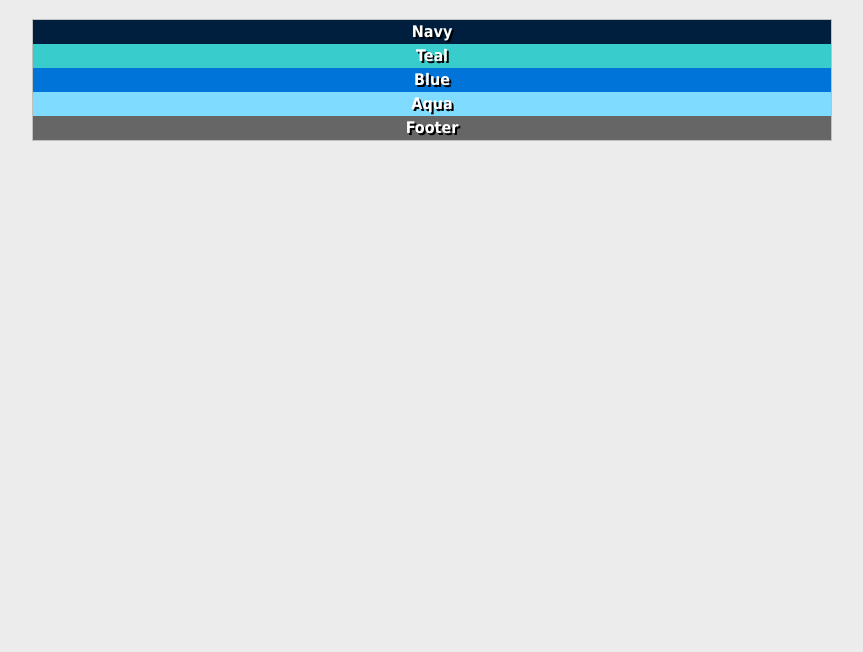
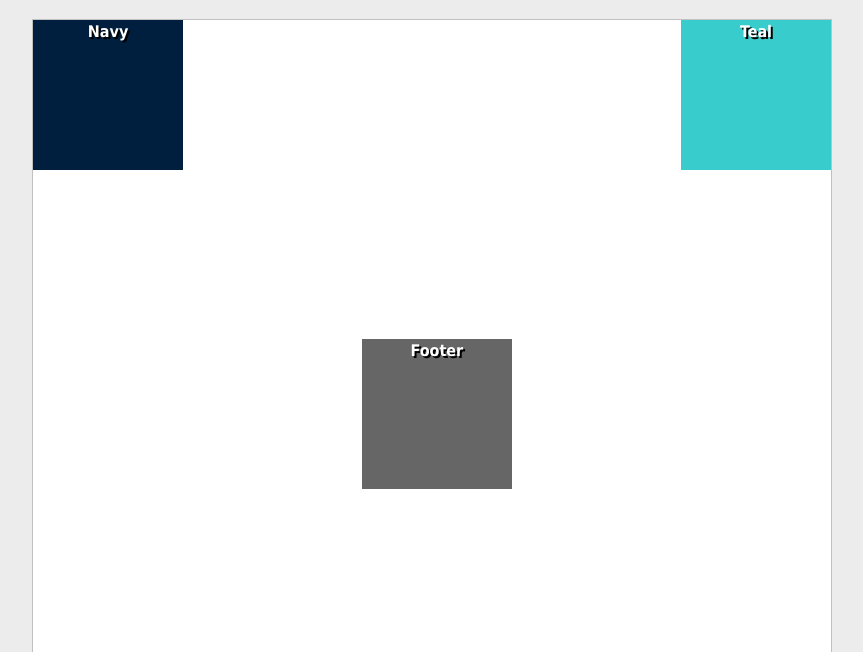
Before and after one commit to EnderBenXIII/ifsc-1310, a plain HTML site: page positioning-lab/absolute-2.html in a window 1280 px wide. Shown: the part 148-800 px from the top of the page, without its empty margins (208-1071 px from the left). Drawn offline with Linux system fonts and the light colour scheme.

Commit message:
Finished Positioning Labs

```diff
--- a/positioning-lab/absolute-2.html
+++ b/positioning-lab/absolute-2.html
@@ -28,24 +28,51 @@
       background-color: #FFF;
       border: 1px solid #c0c0c0;
       width: 800px;
+      height: 800px;
       margin-right: auto;
       margin-left: auto;
       text-shadow: 2px 2px #000;
+      position: relative;
     }
     #navy {
       background-color: #001f3f;
+      width: 150px;
+      height: 150px;
+      position: absolute;
+      top: 0px;
+      left: 0px;
     }
     #teal {
       background-color: #39CCCC;
+      width: 150px;
+      height: 150px;
+      position: absolute;
+      top: 0px;
+      right: 0px;
     }
     #blue {
       background-color: #0074D9;
+      width: 150px;
+      height: 150px;
+      position: absolute;
+      bottom: 0px;
+      left: 0px;
     }
     #aqua {
       background-color: #7FDBFF;
+      width: 150px;
+      height: 150px;
+      position: absolute;
+      bottom: 0px;
+      right: 0px;
     }
     #footer {
       background-color: #666;
+      width: 150px;
+      height: 150px;
+      position: absolute;
+      top: 40%;
+      right: 40%;
     }
     h1 {
       color: #000;
```
Also changed, not shown: positioning-lab/absolute-1.html (+8 -7 lines).
